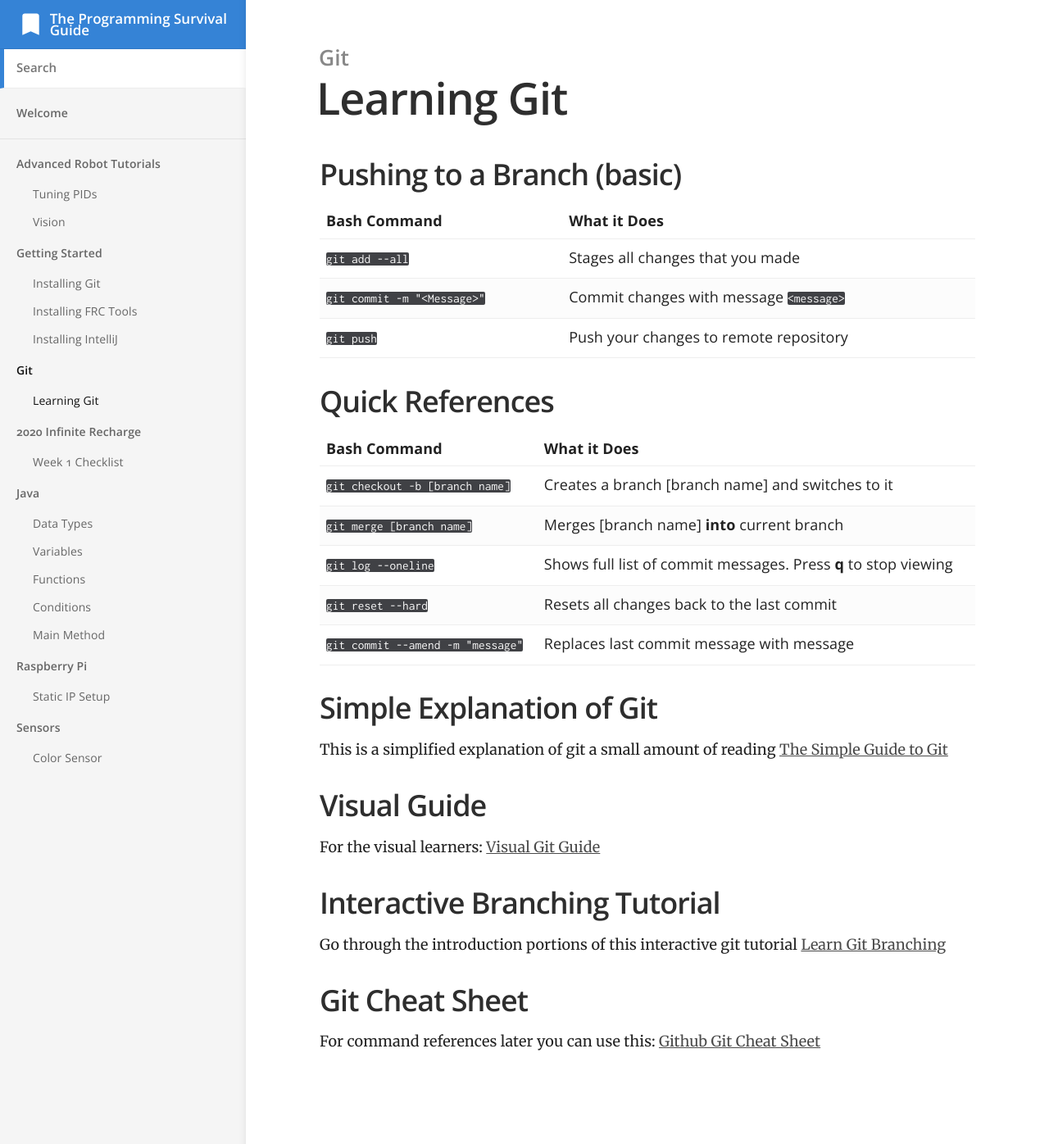
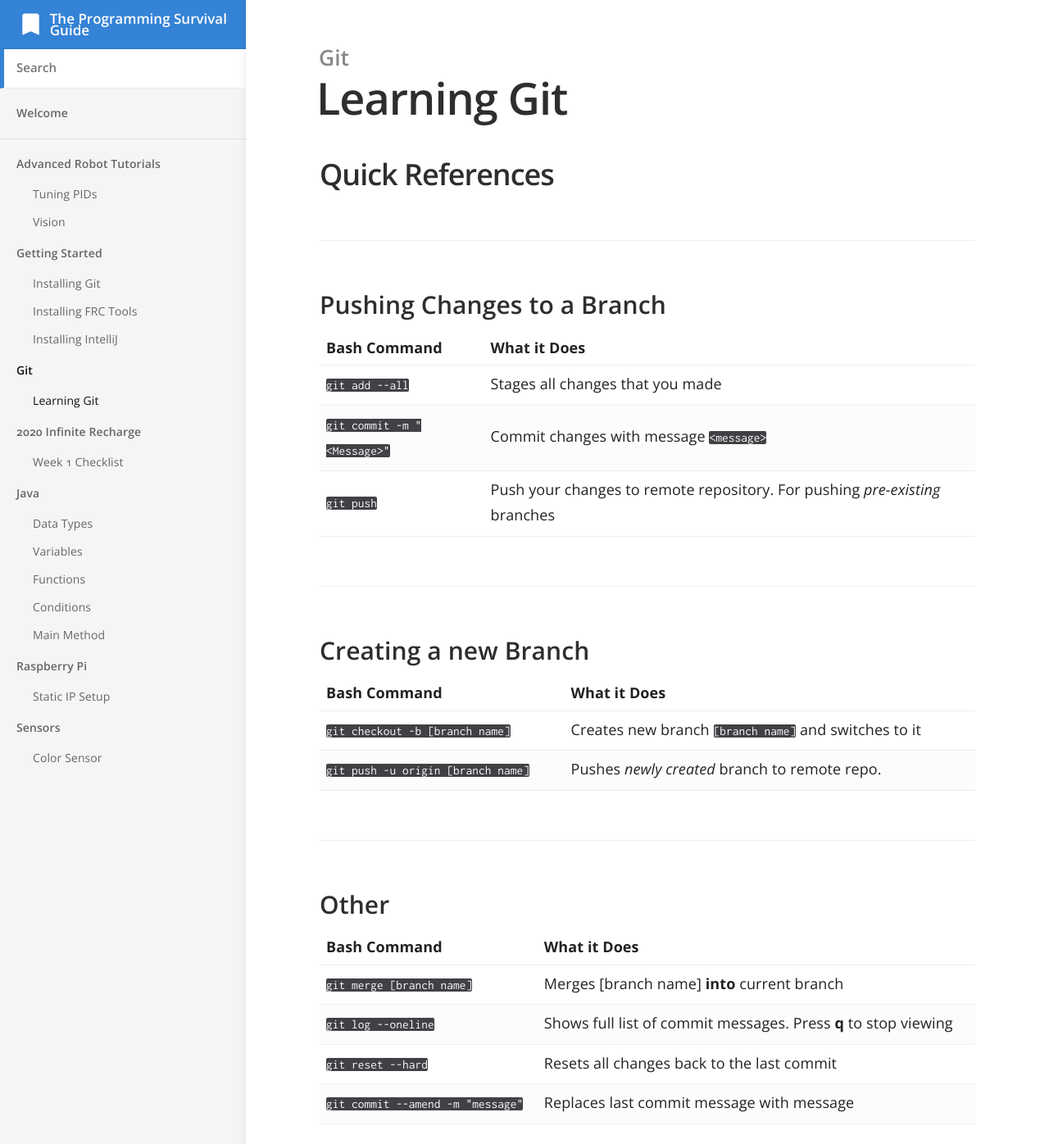
Before and after one commit to Team2445/The-Programming-Survival-Guide, a Jekyll site: the page built from _docs/git/learning-git.md, in a window 1280 px wide and 1400 px high. Shown: the top 1396 px of the window at 82% size. Built offline with Jekyll 4.4.1, drawn with Linux system fonts in a browser that asks for light colours.

Commit message:
Restructured Git quick reference table

```diff
--- a/_docs/git/learning-git.md
+++ b/_docs/git/learning-git.md
@@ -3,20 +3,28 @@ title: Learning Git
 category: Git
 order: 1
 ---
-## Pushing to a Branch (basic)
+## Quick References
+
+### Pushing Changes to a Branch
 
 | Bash Command | What it Does |
 | --- | --- |
 | `git add --all` | Stages all changes that you made |
 | `git commit -m "<Message>"` | Commit changes with message `<message>` |
-| `git push` | Push your changes to remote repository |
+| `git push` | Push your changes to remote repository. For pushing *pre-existing* branches |
 
-## Quick References
+### Creating a new Branch
 
 | Bash Command | What it Does |
 | --- | --- |
-| `git checkout -b [branch name]`  | Creates a branch [branch name] and switches to it |
-| `git merge [branch name]`        | Merges [branch name] __into__ current branch |
+| `git checkout -b [branch name]` | Creates new branch `[branch name]` and switches to it |
+| `git push -u origin [branch name]` | Pushes *newly created* branch to remote repo. |
+
+### Other
+
+| Bash Command | What it Does |
+| --- | --- |
+| `git merge [branch name]` | Merges [branch name] __into__ current branch |
 | `git log --oneline` | Shows full list of commit messages. Press **q** to stop viewing |
 | `git reset --hard` | Resets all changes back to the last commit |
 | `git commit --amend -m "message"` | Replaces last commit message with message |
```
